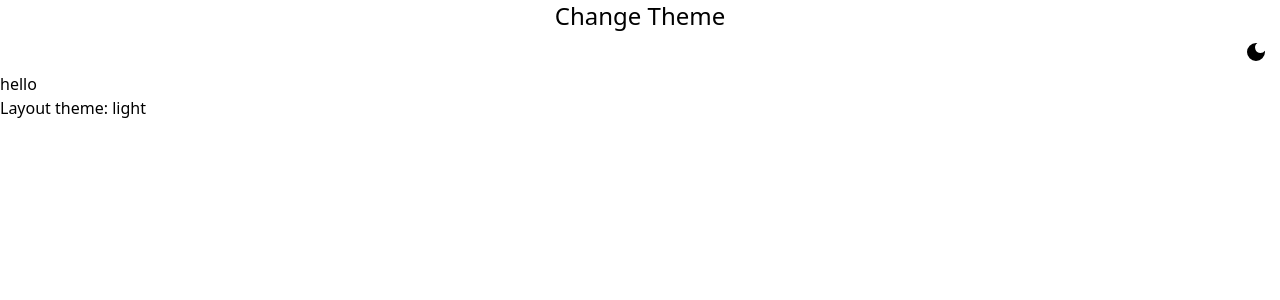
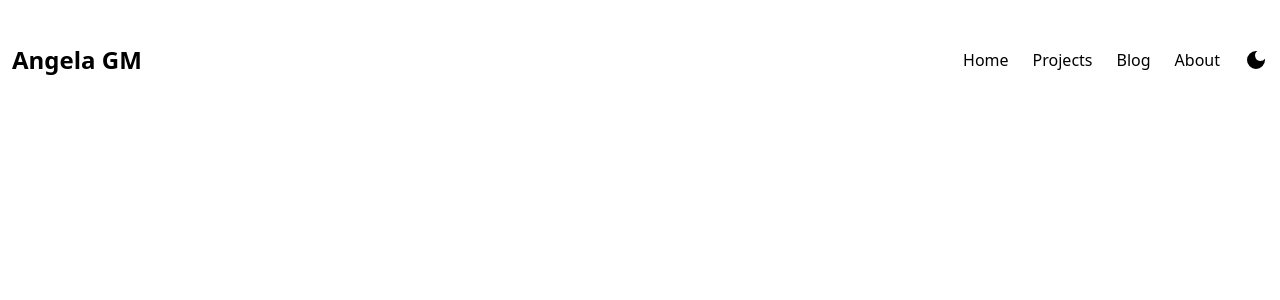
Before and after one commit to Angela-GM/portfolio-angela-gm, a React (Vite) app in the folder frontend/: page / in a window 1280 px wide. Shown: the top 300 px of the page. Built offline with nearby package versions, Linux system fonts and the light colour scheme.

Commit message:
crear el header

```diff
--- a/frontend/package.json
+++ b/frontend/package.json
@@ -12,7 +12,8 @@
   "dependencies": {
     "react": "^18.2.0",
     "react-dom": "^18.2.0",
-    "react-icons": "^4.10.1"
+    "react-icons": "^4.10.1",
+    "react-router-dom": "^6.15.0"
   },
   "devDependencies": {
     "@types/react": "^18.2.15",
--- a/frontend/src/App.tsx
+++ b/frontend/src/App.tsx
@@ -1,13 +1,17 @@
-import Home from "./pages/Home"
-import { ThemeProvider } from "./providers/ThemeProvider"
+import Home from "./pages/Home";
+
+import { ThemeProvider } from "./providers/ThemeProvider";
 
 function App() {
+  return (
 
-  return (
-    <ThemeProvider>
-      <Home />
-    </ThemeProvider>
-  )
+      <ThemeProvider>
+
+
+        <Home />
+      </ThemeProvider>
+  );
 }
 
-export default App
+
+export default App;
--- a/frontend/src/components/Header.tsx
+++ b/frontend/src/components/Header.tsx
@@ -1,18 +1,34 @@
+
+
 function Header() {
   return (
-    <div>
-        <div className="container base">Angela GM</div>
-        <div>
-            <ul>
-                <li>Home</li>
-                <li>Projects</li>
-                <li>Blog</li>
-                <li>About</li>
-                <li>icon luna</li>
-            </ul>
+    <header className="stiky top-0 z-40 w-full dark:bg-bg-primary/50 dark:text-text-primary backdrop-blur-md">
+      <div className="container py-5" style={{ opacity: 1, transform: "none" }}>
+        <div className="hidden h-20 items-center md:flex justify-between px-3">
+
+            <p className="hidden text-2xl font-bold md:inline-block">
+              Angela GM
+            </p>
+
+          <div className="flex gap-6 items-center cursor-pointer">
+
+            <p>Home</p>
+
+
+
+              <p>Projects</p>
+
+
+              <p>Blog</p>
+
+
+              <p>About</p>
+
+          </div>
         </div>
-    </div>
-  )
+      </div>
+    </header>
+  );
 }
 
-export default Header
+export default Header;
--- a/frontend/src/pages/Home.tsx
+++ b/frontend/src/pages/Home.tsx
@@ -1,9 +1,10 @@
+import Header from "../components/Header"
 import Layout from "../providers/Layout"
 
 function Home() {
   return (
     <Layout>
-      hello
+      <Header />
     </Layout>
   )
 }
--- a/frontend/src/providers/Layout.tsx
+++ b/frontend/src/providers/Layout.tsx
@@ -9,16 +9,14 @@ type Props = {
 function Layout({children}: Props) {
     const { theme, toggleTheme } = useContext(ThemeContext)
   return (
-    <div className='bg-white dark:bg-slate-800'>
-        <h1 className='text-center text-2xl'>Change Theme</h1>
+    <div className='bg-white dark:bg-bg-primary flex flex-row-reverse'>
         <div className='flex justify-end'>
             <button className='font-bold py-2 px-3 rounded dark:text-white text-2xl' onClick={toggleTheme}>
                 {theme === "dark" ? <MdLightMode /> : <MdDarkMode />}
                  </button>
         </div>
         {children}
-    <div>Layout theme: {theme}</div>
-    </div>
+       </div>
 
   )
 }
```
Also changed, not shown: 1 other file (tests, documents, lock files or other folders).
